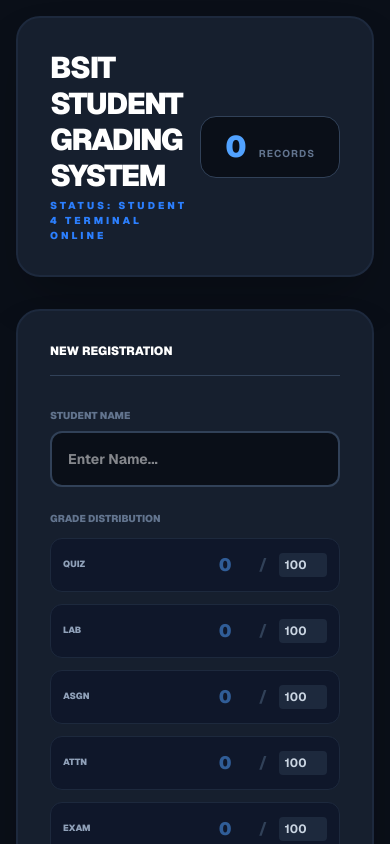
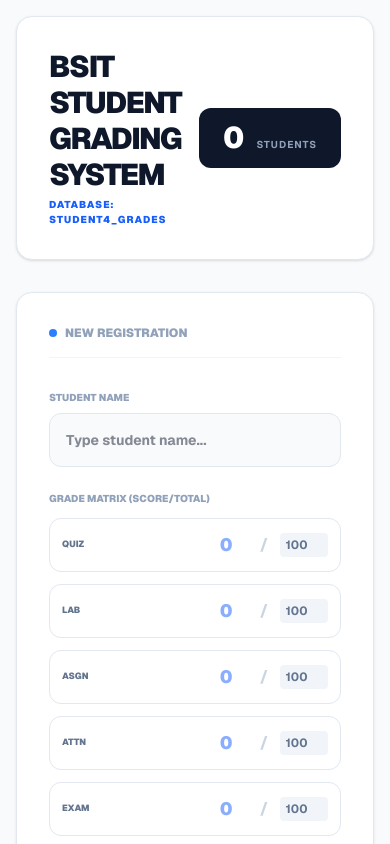
Before and after one commit to JDLabiaga/grades104, a Next.js app: page / in a window 390 px wide. Shown: the top 844 px of the page. Built offline with nearby package versions, Linux system fonts and the light colour scheme; no server answers; the database is empty.

Commit message:
style: switch to clean white high-contrast UI

```diff
--- a/app/page.tsx
+++ b/app/page.tsx
@@ -26,7 +26,6 @@ export default function Home() {
 
   const [records, setRecords] = useState<StudentRecord[]>([]);
 
-  // REVERTED: Pointing back to student4_grades
   const fetchRecords = useCallback(async () => {
     const { data } = await supabase
       .from('student4_grades')
@@ -62,7 +61,6 @@ export default function Home() {
       major_exam: p(scores.exam)
     };
 
-    // REVERTED: Pointing back to student4_grades
     if (editingId) await supabase.from('student4_grades').update(payload).eq('id', editingId);
     else await supabase.from('student4_grades').insert([payload]);
 
@@ -72,7 +70,6 @@ export default function Home() {
 
   const deleteRecord = async (id: string) => {
     if (confirm("Permanently delete this record?")) {
-      // REVERTED: Pointing back to student4_grades
       const { error } = await supabase.from('student4_grades').delete().eq('id', id);
       if (!error) fetchRecords();
     }
@@ -92,54 +89,56 @@ export default function Home() {
   };
 
   return (
-    <main className="min-h-screen bg-[#0a0f18] p-4 md:p-12 text-slate-100 font-sans">
+    <main className="min-h-screen bg-slate-50 p-4 md:p-12 text-slate-900 font-sans">
       <div className="max-w-7xl mx-auto">
 
-        <header className="flex justify-between items-center mb-8 bg-[#161f2e] p-8 rounded-3xl border-2 border-slate-800 shadow-2xl">
+        {/* WHITE HEADER */}
+        <header className="flex justify-between items-center mb-8 bg-white p-8 rounded-2xl border border-slate-200 shadow-sm">
           <div>
-            <h1 className="text-3xl font-black uppercase tracking-tighter text-white">BSIT Student Grading System</h1>
-            <p className="text-[10px] font-black text-blue-500 uppercase mt-1 tracking-[0.3em]">Status: Student 4 Terminal Online</p>
+            <h1 className="text-3xl font-black uppercase tracking-tighter text-slate-900">BSIT Student Grading System</h1>
+            <p className="text-[10px] font-black text-blue-600 uppercase mt-1 tracking-widest">Database: Student4_Grades</p>
           </div>
-          <div className="bg-[#0a0f18] px-6 py-3 rounded-2xl border border-slate-700">
-            <span className="text-3xl font-black text-blue-400">{records.length}</span>
-            <span className="text-[10px] font-bold text-slate-500 uppercase ml-3 tracking-widest">Records</span>
+          <div className="bg-slate-900 px-6 py-3 rounded-xl">
+            <span className="text-3xl font-black text-white">{records.length}</span>
+            <span className="text-[10px] font-bold text-slate-400 uppercase ml-3 tracking-widest">Students</span>
           </div>
         </header>
 
         <div className="grid grid-cols-1 lg:grid-cols-12 gap-8">
           {/* INPUT SECTION */}
-          <div className="lg:col-span-4 bg-[#161f2e] rounded-3xl p-8 border-2 border-slate-800 h-fit sticky top-8 shadow-2xl">
-            <h3 className="text-xs font-black text-white uppercase mb-8 pb-4 border-b border-slate-700">
+          <div className="lg:col-span-4 bg-white rounded-2xl p-8 border border-slate-200 h-fit sticky top-8 shadow-sm">
+            <h3 className="text-xs font-black text-slate-400 uppercase mb-8 pb-4 border-b border-slate-100 flex items-center gap-2">
+              <span className="w-2 h-2 bg-blue-500 rounded-full"></span>
               {editingId ? 'Edit Student Mode' : 'New Registration'}
             </h3>
 
             <div className="space-y-6">
               <div>
-                <label className="text-[10px] font-black text-slate-500 uppercase mb-2 block">Student Name</label>
+                <label className="text-[10px] font-black text-slate-400 uppercase mb-2 block">Student Name</label>
                 <input
-                  className="w-full bg-[#0a0f18] border-2 border-slate-700 rounded-xl p-4 text-sm font-bold text-white focus:border-blue-500 outline-none transition-all"
-                  placeholder="Enter Name..."
+                  className="w-full bg-slate-50 border border-slate-200 rounded-xl p-4 text-sm font-bold text-slate-900 focus:ring-2 focus:ring-blue-500/20 focus:border-blue-500 outline-none transition-all"
+                  placeholder="Type student name..."
                   value={name}
                   onChange={(e) => setName(e.target.value)}
                 />
               </div>
 
               <div className="space-y-3">
-                <label className="text-[10px] font-black text-slate-500 uppercase block">Grade Distribution</label>
+                <label className="text-[10px] font-black text-slate-400 uppercase block">Grade Matrix (Score/Total)</label>
                 {Object.keys(scores).map((k) => (
-                  <div key={k} className="flex items-center gap-3 bg-[#0f172a] p-3 rounded-xl border border-slate-800">
-                    <span className="text-[9px] font-black w-14 text-slate-400 uppercase">{k === 'assign' ? 'Asgn' : k === 'atten' ? 'Attn' : k}</span>
+                  <div key={k} className="flex items-center gap-3 bg-white p-3 rounded-xl border border-slate-200 hover:border-blue-300 transition-colors">
+                    <span className="text-[9px] font-black w-14 text-slate-500 uppercase">{k === 'assign' ? 'Asgn' : k === 'atten' ? 'Attn' : k}</span>
                     <input
                       type="number"
-                      className="w-full bg-transparent text-right font-black text-blue-400 text-lg outline-none"
+                      className="w-full bg-transparent text-right font-black text-blue-600 text-lg outline-none"
                       placeholder="0"
                       value={scores[k].score}
                       onChange={(e) => setScores({...scores, [k]: {...scores[k], score: e.target.value}})}
                     />
-                    <span className="text-slate-700 font-bold">/</span>
+                    <span className="text-slate-300 font-bold">/</span>
                     <input
                       type="number"
-                      className="w-12 bg-slate-800 p-1 rounded text-center text-xs font-bold text-slate-300 outline-none"
+                      className="w-12 bg-slate-100 p-1 rounded text-center text-xs font-bold text-slate-500 outline-none"
                       value={scores[k].total}
                       onChange={(e) => setScores({...scores, [k]: {...scores[k], total: e.target.value}})}
                     />
@@ -148,21 +147,21 @@ export default function Home() {
               </div>
 
               <div className="pt-4">
-                <button onClick={addStudent} className="w-full bg-blue-600 hover:bg-blue-500 text-white font-black py-5 rounded-2xl transition-all uppercase text-xs tracking-widest">
+                <button onClick={addStudent} className="w-full bg-slate-900 hover:bg-blue-600 text-white font-black py-5 rounded-xl transition-all uppercase text-xs tracking-widest shadow-lg shadow-slate-200">
                   {editingId ? 'Update Record' : 'Add Student and Grades'}
                 </button>
                 {editingId && (
-                  <button onClick={resetForm} className="w-full mt-4 text-[10px] font-black text-slate-500 hover:text-red-400 uppercase">Discard Changes</button>
+                  <button onClick={resetForm} className="w-full mt-4 text-[10px] font-black text-slate-400 hover:text-red-500 uppercase transition-colors">Cancel Edit</button>
                 )}
               </div>
             </div>
           </div>
 
           {/* TABLE SECTION */}
-          <div className="lg:col-span-8 bg-[#161f2e] rounded-3xl border-2 border-slate-800 overflow-hidden shadow-2xl">
+          <div className="lg:col-span-8 bg-white rounded-2xl border border-slate-200 overflow-hidden shadow-sm">
             <div className="overflow-x-auto">
               <table className="w-full text-left min-w-[850px]">
-                <thead className="bg-[#1e293b] border-b-2 border-slate-800">
+                <thead className="bg-slate-50 border-b border-slate-200">
                   <tr className="text-[10px] font-black text-slate-400 uppercase tracking-widest">
                     <th className="px-8 py-6">Student Information</th>
                     <th className="px-6 py-6 text-center">Score Matrix</th>
@@ -170,7 +169,7 @@ export default function Home() {
                     <th className="px-8 py-6 text-right">Actions</th>
                   </tr>
                 </thead>
-                <tbody className="divide-y divide-slate-800 text-slate-300">
+                <tbody className="divide-y divide-slate-100 text-slate-600">
                   {records.map((r) => {
                     const avg = (Number(r.quiz||0) * 0.20) +
                                 (Number(r.laboratory||0) * 0.30) +
@@ -178,34 +177,34 @@ export default function Home() {
                                 (Number(r.attendance||0) * 0.10) +
                                 (Number(r.major_exam||0) * 0.30);
                     return (
-                      <tr key={r.id} className="hover:bg-[#1e293b]/50 transition-all">
+                      <tr key={r.id} className="hover:bg-blue-50/30 transition-all group">
                         <td className="px-8 py-6">
-                          <p className="font-black text-white text-base uppercase">{r.student_name}</p>
-                          <span className="text-[8px] bg-blue-500/10 text-blue-500 px-2 py-0.5 rounded font-black mt-1 inline-block uppercase tracking-tighter">Verified Record</span>
+                          <p className="font-black text-slate-900 text-base uppercase">{r.student_name}</p>
+                          <span className="text-[8px] text-blue-600 font-bold mt-1 inline-block uppercase tracking-tighter">Validated Record</span>
                         </td>
                         <td className="px-6 py-6">
                           <div className="flex justify-center gap-1">
                             {(['quiz', 'laboratory', 'assignment', 'attendance', 'major_exam'] as const).map(k => (
-                              <div key={k} className="bg-[#0a0f18] w-12 py-2 rounded-lg text-center border border-slate-800">
-                                <p className="text-[7px] text-slate-500 uppercase">{k.substring(0,3)}</p>
-                                <p className="text-blue-400 text-[10px] font-black">{Number(r[k] || 0).toFixed(0)}</p>
+                              <div key={k} className="bg-slate-50 w-12 py-2 rounded-lg text-center border border-slate-100">
+                                <p className="text-[7px] text-slate-400 uppercase">{k.substring(0,3)}</p>
+                                <p className="text-slate-900 text-[10px] font-black">{Number(r[k] || 0).toFixed(0)}</p>
                               </div>
                             ))}
                           </div>
                         </td>
                         <td className="px-6 py-6 text-center">
-                          <div className="inline-block bg-[#0a0f18] px-4 py-2 rounded-xl border-2 border-blue-900/50">
-                            <span className="text-xl font-black text-blue-400">
+                          <div className="inline-block bg-blue-50 px-4 py-2 rounded-xl border border-blue-100">
+                            <span className="text-xl font-black text-blue-700">
                               {avg.toFixed(1)}%
                             </span>
                           </div>
                         </td>
                         <td className="px-8 py-6 text-right">
                           <div className="flex justify-end gap-2">
-                            <button onClick={() => handleEdit(r)} className="p-3 bg-slate-800 rounded-xl hover:bg-blue-600 text-white transition-all">
+                            <button onClick={() => handleEdit(r)} className="p-3 bg-slate-50 rounded-xl hover:bg-slate-900 hover:text-white transition-all text-slate-400">
                               <svg xmlns="http://www.w3.org/2000/svg" width="14" height="14" viewBox="0 0 24 24" fill="none" stroke="currentColor" strokeWidth="3" strokeLinecap="round" strokeLinejoin="round"><path d="M12 20h9"/><path d="M16.5 3.5a2.121 2.121 0 0 1 3 3L7 19l-4 1 1-4L16.5 3.5z"/></svg>
                             </button>
-                            <button onClick={() => deleteRecord(r.id)} className="p-3 bg-slate-800 rounded-xl hover:bg-red-600 text-white transition-all">
+                            <button onClick={() => deleteRecord(r.id)} className="p-3 bg-slate-50 rounded-xl hover:bg-red-500 hover:text-white transition-all text-slate-400">
                               <svg xmlns="http://www.w3.org/2000/svg" width="14" height="14" viewBox="0 0 24 24" fill="none" stroke="currentColor" strokeWidth="3" strokeLinecap="round" strokeLinejoin="round"><path d="M3 6h18"/><path d="M19 6v14c0 1-1 2-2 2H7c-1 0-2-1-2-2V6"/><path d="M8 6V4c0-1 1-2 2-2h4c1 0 2 1 2 2v2"/></svg>
                             </button>
                           </div>
```
